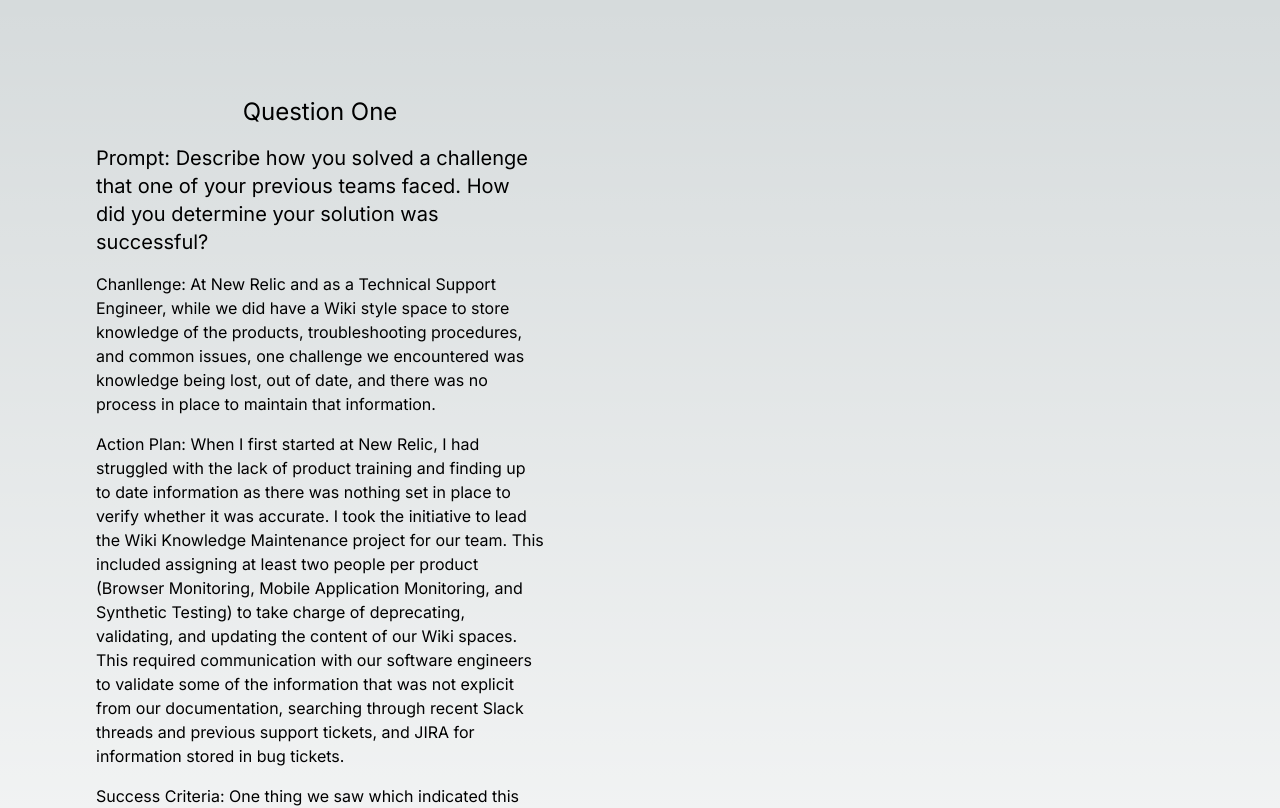
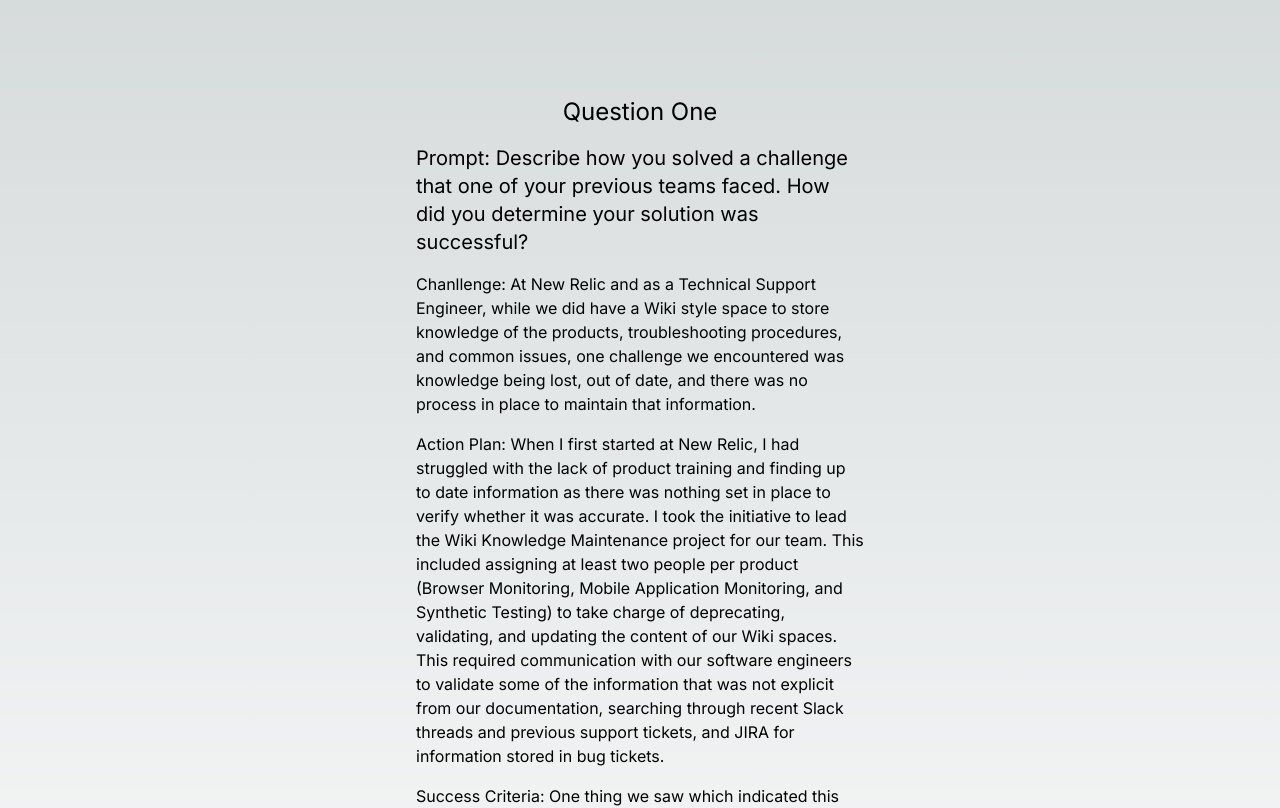
Before and after one commit to ashoffmann90/vercel-assessment, a Next.js app: page /questionOne in a window 1280 px wide. Shown: the top 808 px of the page. Built offline with nearby package versions, Linux system fonts and the light colour scheme.

Commit message:
minor style adjuments

```diff
--- a/app/page.tsx
+++ b/app/page.tsx
@@ -2,7 +2,7 @@
 
 export default function Home() {
   return (
-    <main className="flex min-h-screen flex-col items-center justify-between p-24">
+    <main className="flex min-h-screen flex-col items-center p-24">
       <h1 className="text-2xl">Drew Hoffmann Vercel Assessment</h1>
       <Link href="/questionOne">Question One</Link>
     </main>
--- a/app/questionOne/page.js
+++ b/app/questionOne/page.js
@@ -2,7 +2,7 @@
 
 function QuestionOne() {
   return (
-    <main className='flex min-h-screen flex-col space-y-4 items-center p-24 w-1/2'>
+    <main className='flex min-h-screen flex-col space-y-4 items-center p-24 w-1/2 mx-auto'>
       <h1 className='text-2xl'>Question One</h1>
       <h2 className='text-xl'>
         Prompt: Describe how you solved a challenge that one of your previous
```
